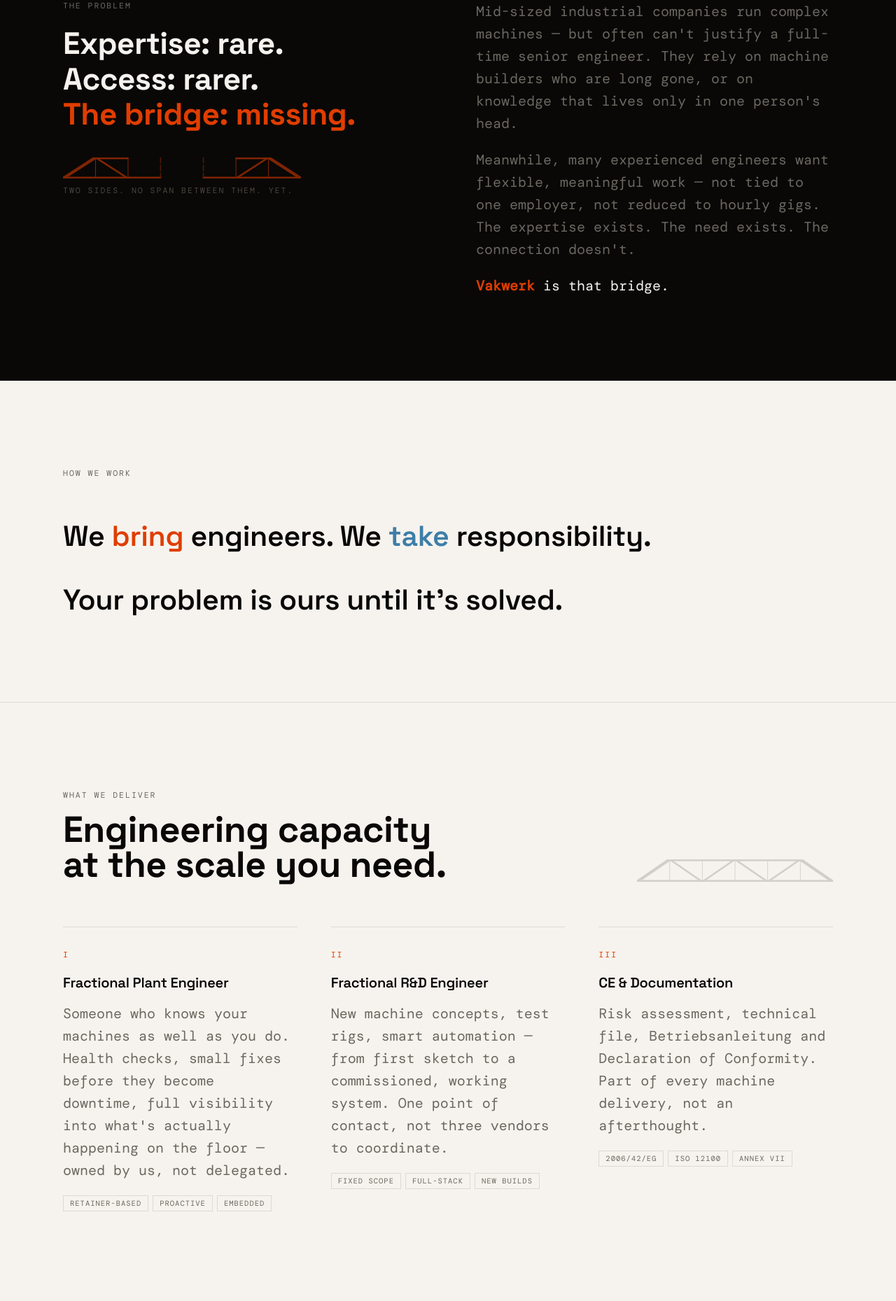
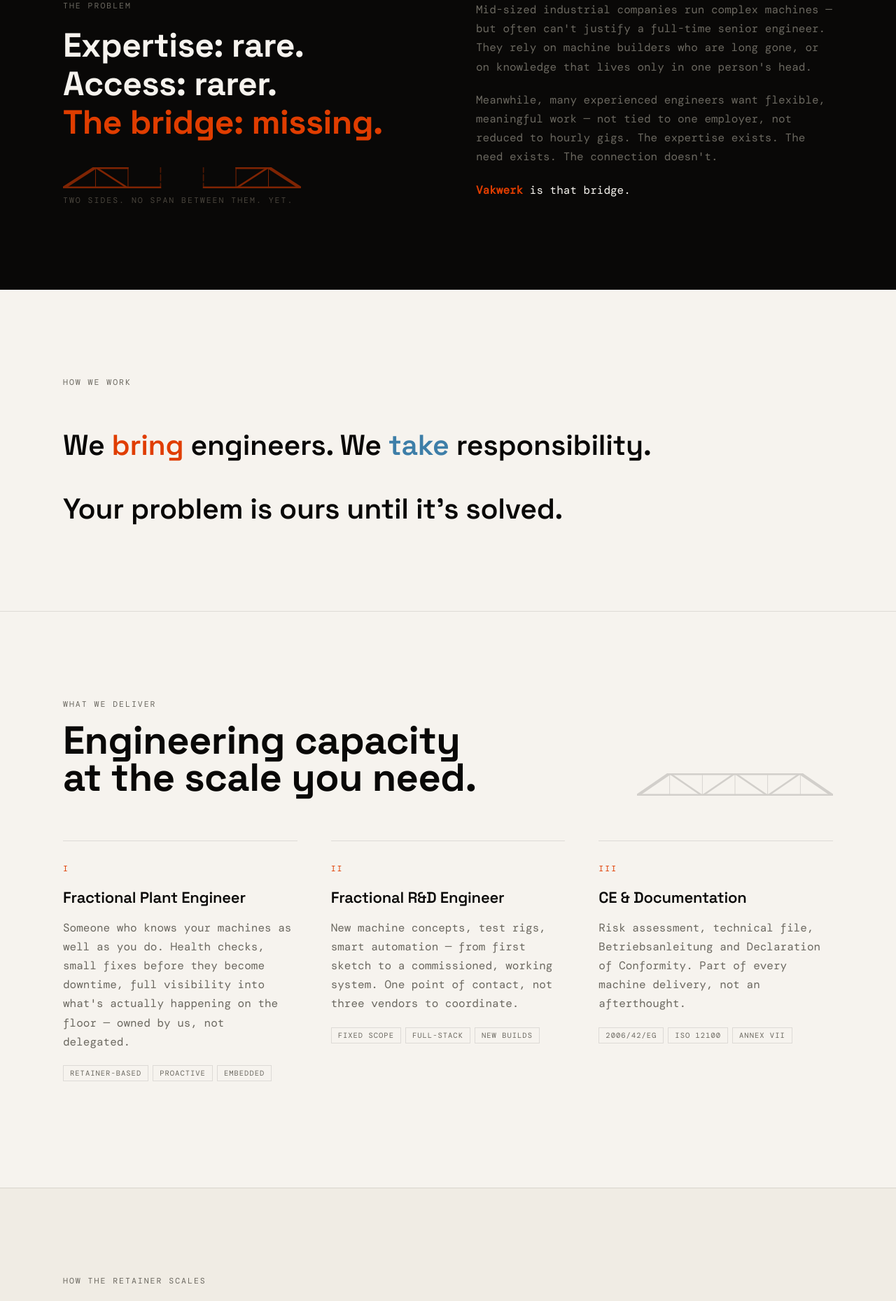
Before and after one commit to draaibijtel/vakwerk, a React (Vite) app: page / in a window 1280 px wide. Shown: the part 860-2719 px from the top of the page at 70% size. Built offline with nearby package versions, Linux system fonts and the light colour scheme; the HTML template or start-up script is replaced by a standard one; a web font is replaced by a local one.

Commit message:
Bump section headers larger, reduce explanatory body text back down (20px -> 16px), sub-headers 20px -> 22px

```diff
--- a/src/App.jsx
+++ b/src/App.jsx
@@ -267,7 +267,7 @@
           </div>
 
           <p className="f4" style={{
-            fontFamily: "var(--display)", fontWeight: 300, fontSize: "20px",
+            fontFamily: "var(--display)", fontWeight: 300, fontSize: "18px",
             color: "var(--gray)", marginTop: "32px", maxWidth: "500px", lineHeight: 1.6,
           }}>
             We solve industrial engineering problems for Small and Medium-sized Enterprises —
@@ -316,7 +316,7 @@
               <Label style={{ color: "#6b6860" }}>The problem</Label>
               <h2 className="problem-head" style={{
                 fontFamily: "var(--display)", fontWeight: 700,
-                fontSize: "clamp(28px, 3.5vw, 44px)", color: "#f6f3ee",
+                fontSize: "clamp(32px, 4vw, 48px)", color: "#f6f3ee",
                 lineHeight: 1.15, marginTop: "20px", letterSpacing: "-0.5px",
               }}>
                 Expertise: rare.<br />
@@ -331,13 +331,13 @@
               <Label style={{ marginTop: "10px", display: "block", color: "#4a453d" }}>Two sides. No span between them. Yet.</Label>
             </div>
             <div style={{ paddingTop: "4px" }}>
-              <p style={{ fontFamily: "var(--mono)", fontSize: "20px", color: "#6b6860", lineHeight: 1.6, fontWeight: 300 }}>
+              <p style={{ fontFamily: "var(--mono)", fontSize: "16px", color: "#6b6860", lineHeight: 1.7, fontWeight: 300 }}>
                 Mid-sized industrial companies run complex machines — but often can't justify a full-time senior engineer. They rely on machine builders who are long gone, or on knowledge that lives only in one person's head.
               </p>
-              <p style={{ fontFamily: "var(--mono)", fontSize: "20px", color: "#6b6860", lineHeight: 1.6, fontWeight: 300, marginTop: "20px" }}>
+              <p style={{ fontFamily: "var(--mono)", fontSize: "16px", color: "#6b6860", lineHeight: 1.7, fontWeight: 300, marginTop: "20px" }}>
                 Meanwhile, many experienced engineers want flexible, meaningful work — not tied to one employer, not reduced to hourly gigs. The expertise exists. The need exists. The connection doesn't.
               </p>
-              <p style={{ fontFamily: "var(--mono)", fontSize: "20px", color: "#f6f3ee", lineHeight: 1.6, fontWeight: 400, marginTop: "20px" }}>
+              <p style={{ fontFamily: "var(--mono)", fontSize: "16px", color: "#f6f3ee", lineHeight: 1.7, fontWeight: 400, marginTop: "20px" }}>
                 <span style={{ color: "var(--orange)", fontWeight: 700 }}>Vakwerk</span> is that bridge.
               </p>
             </div>
@@ -377,7 +377,7 @@
           <div style={{ display: "flex", justifyContent: "space-between", alignItems: "flex-end", marginBottom: "64px", flexWrap: "wrap", gap: "24px" }}>
             <div>
               <Label>What we deliver</Label>
-              <h2 style={{ fontFamily: "var(--display)", fontWeight: 700, fontSize: "clamp(32px, 4.5vw, 52px)", lineHeight: 0.95, marginTop: "16px", letterSpacing: "-0.5px" }}>
+              <h2 style={{ fontFamily: "var(--display)", fontWeight: 700, fontSize: "clamp(36px, 5vw, 56px)", lineHeight: 0.95, marginTop: "16px", letterSpacing: "-0.5px" }}>
                 Engineering capacity<br />at the scale you need.
               </h2>
             </div>
@@ -409,8 +409,8 @@
             ].map((s, i) => (
               <div key={i} className="svc-card">
                 <Label style={{ color: "var(--orange)", marginBottom: "20px", display: "block" }}>{s.num}</Label>
-                <h3 style={{ fontFamily: "var(--display)", fontWeight: 600, fontSize: "20px", lineHeight: 1.2, letterSpacing: "-0.2px" }}>{s.title}</h3>
-                <p style={{ fontFamily: "var(--mono)", fontSize: "20px", color: "var(--gray)", lineHeight: 1.6, marginTop: "16px", fontWeight: 300 }}>{s.body}</p>
+                <h3 style={{ fontFamily: "var(--display)", fontWeight: 600, fontSize: "22px", lineHeight: 1.2, letterSpacing: "-0.2px" }}>{s.title}</h3>
+                <p style={{ fontFamily: "var(--mono)", fontSize: "16px", color: "var(--gray)", lineHeight: 1.7, marginTop: "16px", fontWeight: 300 }}>{s.body}</p>
                 <div style={{ display: "flex", flexWrap: "wrap", gap: "6px", marginTop: "20px" }}>
                   {s.tags.map(t => (
                     <span key={t} style={{ fontFamily: "var(--mono)", fontSize: "10.5px", letterSpacing: "1px", textTransform: "uppercase", color: "var(--gray)", border: "1px solid var(--line)", padding: "4px 9px" }}>{t}</span>
@@ -426,7 +426,7 @@
       <section id="retainer" style={{ padding: "120px var(--pad)", background: "#f0ece4", borderTop: "1px solid var(--line)" }} className="section-pad">
         <div style={{ maxWidth: "1100px", margin: "0 auto" }}>
           <Label>How the retainer scales</Label>
-          <h2 style={{ fontFamily: "var(--display)", fontWeight: 700, fontSize: "clamp(28px, 4vw, 44px)", lineHeight: 1, marginTop: "16px", letterSpacing: "-0.5px" }}>
+          <h2 style={{ fontFamily: "var(--display)", fontWeight: 700, fontSize: "clamp(32px, 4.5vw, 48px)", lineHeight: 1, marginTop: "16px", letterSpacing: "-0.5px" }}>
             Every engagement starts small<br />and grows only as far as it needs to.
           </h2>
 
@@ -441,12 +441,12 @@
             ].map((t, i) => (
               <div key={i} style={{ display: "flex", flexDirection: "column", alignItems: "flex-start" }}>
                 <Label style={{ color: "var(--orange)", marginBottom: "4px" }}>{`0${i + 1}`}</Label>
-                <h3 style={{ fontFamily: "var(--display)", fontWeight: 600, fontSize: "20px", marginBottom: "6px" }}>{t.tier}</h3>
+                <h3 style={{ fontFamily: "var(--display)", fontWeight: 600, fontSize: "22px", marginBottom: "6px" }}>{t.tier}</h3>
                 <Label style={{ marginBottom: "20px" }}>{t.cadence}</Label>
                 <div style={{ height: "56px", display: "flex", alignItems: "flex-end", marginBottom: "16px" }}>
                   <TrussOnly width={t.trussW} height={t.trussH} panels={t.panels} color="#e03d00" opacity={0.5} />
                 </div>
-                <p style={{ fontFamily: "var(--mono)", fontSize: "20px", color: "var(--gray)", lineHeight: 1.5, fontWeight: 300, maxWidth: "260px" }}>{t.desc}</p>
+                <p style={{ fontFamily: "var(--mono)", fontSize: "16px", color: "var(--gray)", lineHeight: 1.6, fontWeight: 300, maxWidth: "260px" }}>{t.desc}</p>
               </div>
             ))}
           </div>
@@ -463,7 +463,7 @@
       <section id="stack" style={{ padding: "120px var(--pad)", borderTop: "1px solid var(--line)" }} className="section-pad">
         <div style={{ maxWidth: "1100px", margin: "0 auto" }}>
           <Label>Built from four disciplines</Label>
-          <h2 style={{ fontFamily: "var(--display)", fontWeight: 700, fontSize: "clamp(28px, 4vw, 46px)", marginTop: "16px", letterSpacing: "-0.5px", lineHeight: 1 }}>
+          <h2 style={{ fontFamily: "var(--display)", fontWeight: 700, fontSize: "clamp(32px, 4.5vw, 50px)", marginTop: "16px", letterSpacing: "-0.5px", lineHeight: 1 }}>
             From bolt to browser.
           </h2>
           <div style={{ marginTop: "56px" }}>
@@ -477,10 +477,10 @@
                 <Label style={{ color: "var(--orange)", paddingTop: "2px" }}>{d.num}</Label>
                 <div>
                   <div style={{ display: "flex", justifyContent: "space-between", alignItems: "baseline", flexWrap: "wrap", gap: "8px" }}>
-                    <h3 style={{ fontFamily: "var(--display)", fontWeight: 600, fontSize: "20px" }}>{d.label}</h3>
+                    <h3 style={{ fontFamily: "var(--display)", fontWeight: 600, fontSize: "22px" }}>{d.label}</h3>
                     <Label>{d.tags}</Label>
                   </div>
-                  <p style={{ fontFamily: "var(--mono)", fontSize: "20px", color: "var(--gray)", lineHeight: 1.5, marginTop: "8px", fontWeight: 300 }}>{d.desc}</p>
+                  <p style={{ fontFamily: "var(--mono)", fontSize: "16px", color: "var(--gray)", lineHeight: 1.6, marginTop: "8px", fontWeight: 300 }}>{d.desc}</p>
                 </div>
               </div>
             ))}
@@ -503,15 +503,15 @@
               </div>
             </div>
             <div>
-              <p style={{ fontFamily: "var(--mono)", fontSize: "20px", color: "var(--gray)", lineHeight: 1.6, fontWeight: 300 }}>
+              <p style={{ fontFamily: "var(--mono)", fontSize: "16px", color: "var(--gray)", lineHeight: 1.7, fontWeight: 300 }}>
                 Mechanical engineer with 20+ years of industrial experience and 3+ years operating as a freelance engineering partner — spanning mechanical design, PLC control, browser-based HMI development and time-series data infrastructure.
               </p>
-              <p style={{ fontFamily: "var(--mono)", fontSize: "20px", color: "var(--gray)", lineHeight: 1.6, fontWeight: 300, marginTop: "20px" }}>
+              <p style={{ fontFamily: "var(--mono)", fontSize: "16px", color: "var(--gray)", lineHeight: 1.7, fontWeight: 300, marginTop: "20px" }}>
                 Vakwerk began as one engineer able to cover that much ground alone — and is built to grow into a small network of senior partners who work the same way, each accountable end-to-end rather than handed off between specialists.
               </p>
               <div style={{ marginTop: "32px", paddingTop: "32px", borderTop: "1px solid var(--line)" }}>
                 <Label>Background</Label>
-                <p style={{ fontFamily: "var(--mono)", fontSize: "20px", color: "var(--gray)", lineHeight: 1.6, marginTop: "10px", fontWeight: 300 }}>
+                <p style={{ fontFamily: "var(--mono)", fontSize: "16px", color: "var(--gray)", lineHeight: 1.7, marginTop: "10px", fontWeight: 300 }}>
                   Dutch roots, based in Germany. Fluent in Deutsch, English and Nederlands — moves between German SME culture and international engineering standards without friction.
                 </p>
               </div>
@@ -527,7 +527,7 @@
           <h2 style={{ fontFamily: "var(--display)", fontWeight: 700, fontSize: "clamp(36px, 6vw, 70px)", color: "#f6f3ee", lineHeight: 0.95, marginTop: "20px", letterSpacing: "-1px" }}>
             Got a problem<br />worth solving<span style={{ color: "var(--orange)" }}>?</span>
           </h2>
-          <p style={{ fontFamily: "var(--mono)", fontSize: "20px", color: "#6b6860", lineHeight: 1.6, marginTop: "32px", maxWidth: "440px", fontWeight: 300 }}>
+          <p style={{ fontFamily: "var(--mono)", fontSize: "16px", color: "#6b6860", lineHeight: 1.7, marginTop: "32px", maxWidth: "440px", fontWeight: 300 }}>
             We work with a small number of clients at any time. If that's a fit, let's have a direct conversation.
           </p>
           <div style={{ marginTop: "48px" }}>
```
